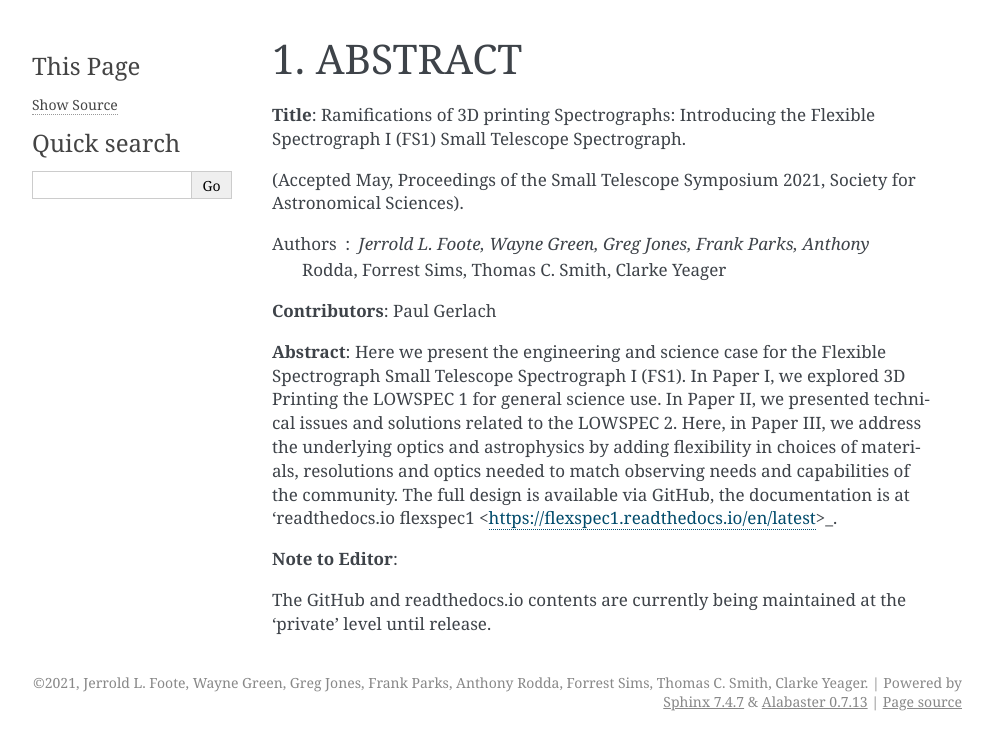
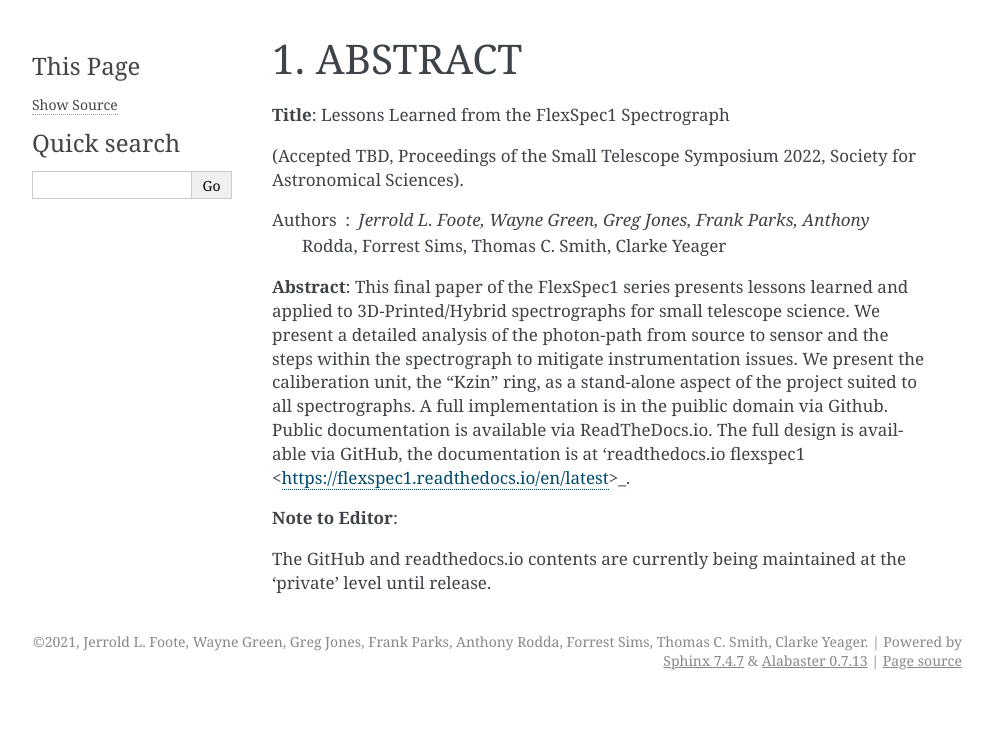
Before and after one commit to The-SMTSci/FlexSpec1, a Sphinx documentation site: the page built from docs/source/abstract.rst, in a window 1280 px wide. Shown: the top 750 px of the page, without its empty margins (148-1141 px from the left). Built offline with Sphinx 7.4.7, drawn with Linux system fonts in a browser that asks for light colours.

Commit message:
Started moving the docs to the new 2022 paper. Added the shutter mechanism for Bokeh.

```diff
--- a/docs/source/abstract.rst
+++ b/docs/source/abstract.rst
@@ -1,26 +1,16 @@
 ABSTRACT
 ========
 
-**Title**: Ramifications of 3D printing Spectrographs: Introducing the Flexible
-Spectrograph I (FS1) Small Telescope Spectrograph.
+**Title**:  Lessons Learned from the FlexSpec1 Spectrograph
 
-(Accepted May, Proceedings of the Small Telescope Symposium 2021, Society
+(Accepted TBD, Proceedings of the Small Telescope Symposium 2022, Society
 for Astronomical Sciences).
 
 Authors : Jerrold L. Foote, Wayne Green, Greg Jones, Frank Parks, Anthony
           Rodda, Forrest Sims, Thomas C. Smith, Clarke Yeager
 
-**Contributors**: Paul Gerlach
-
-**Abstract**: Here we present the engineering and science case for the
-Flexible Spectrograph Small Telescope Spectrograph I (FS1).  In Paper
-I, we explored 3D Printing the LOWSPEC 1 for general science use. In
-Paper II, we presented technical issues and solutions related to the
-LOWSPEC 2.  Here, in Paper III, we address the underlying optics and
-astrophysics by adding flexibility in choices of materials,
-resolutions and optics needed to match observing needs and
-capabilities of the community.  The full design is available via
-GitHub, the documentation is at 'readthedocs.io flexspec1 <https://flexspec1.readthedocs.io/en/latest>_.
+**Abstract**:
+This final paper of the FlexSpec1 series presents lessons learned and applied to 3D-Printed/Hybrid spectrographs for small telescope science. We present a detailed analysis of the photon-path from source to sensor and the steps within the spectrograph to mitigate instrumentation issues.  We present the caliberation unit, the "Kzin" ring, as a stand-alone aspect of the project suited to all spectrographs. A full implementation is in the puiblic domain via Github. Public documentation is available via ReadTheDocs.io. The full design is available via GitHub, the documentation is at 'readthedocs.io flexspec1 <https://flexspec1.readthedocs.io/en/latest>_.
 
 
 **Note to Editor**:
```
Also changed, not shown: 2 other files.
